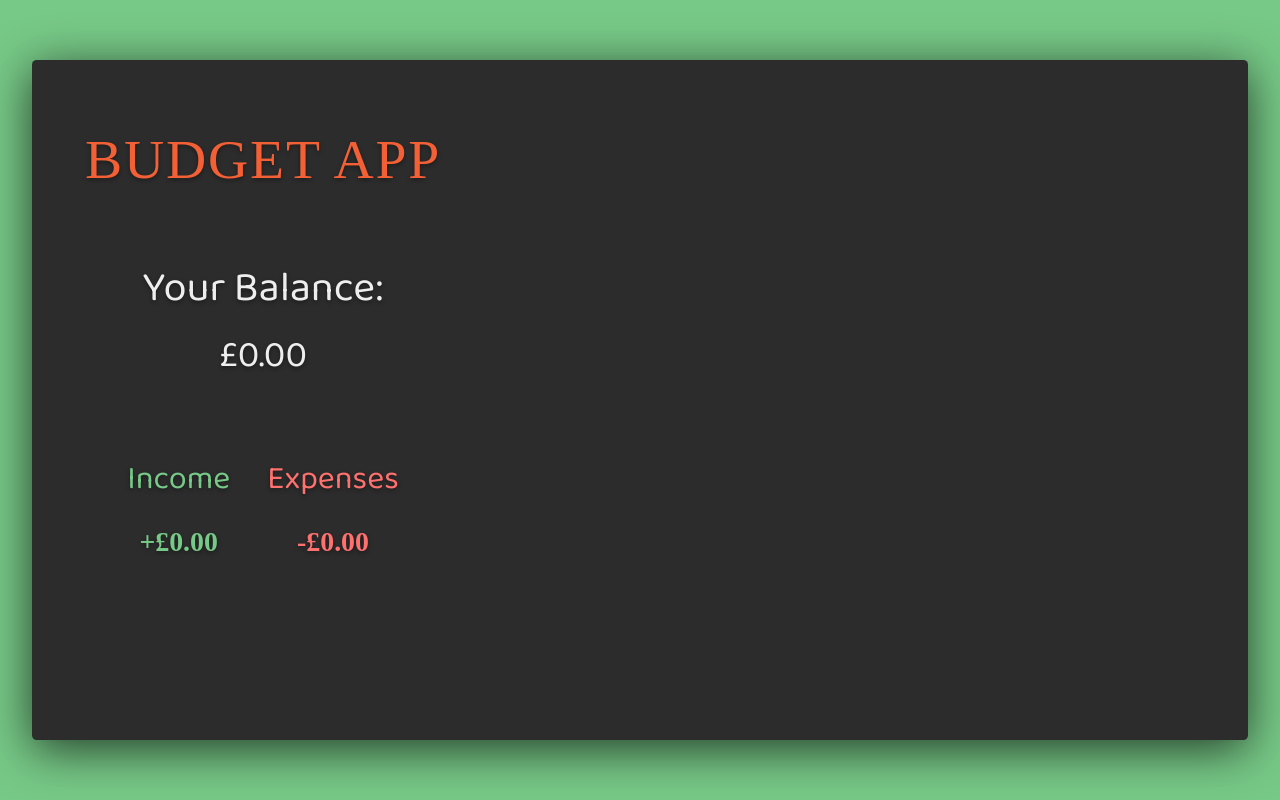
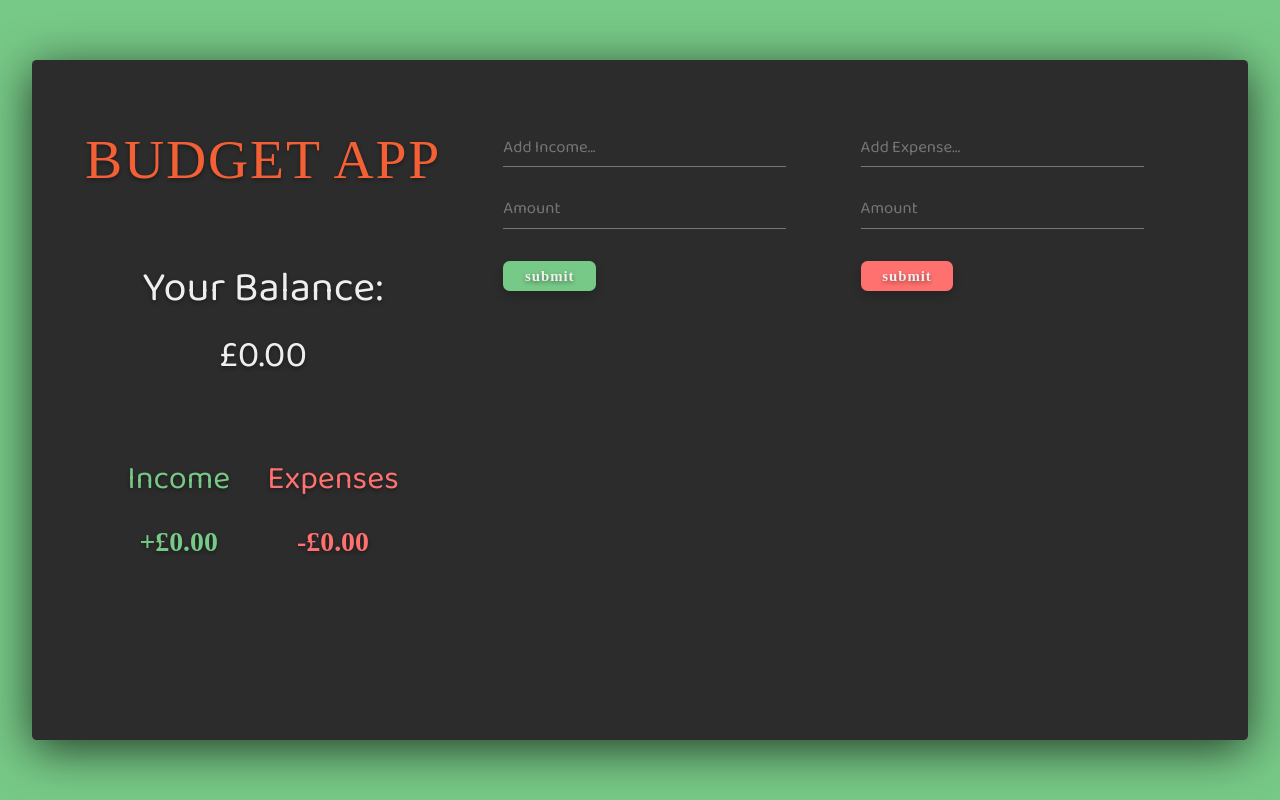
Before and after one commit to MelissaAstbury/Budget-Planner, a React (Create React App) app: page / in a window 1280 px wide. Built offline with nearby package versions, Linux system fonts and the light colour scheme; the HTML template or start-up script is replaced by a standard one; a web font is replaced by a local one.

Commit message:
created the transaction component and rendered this

```diff
--- a/src/App.js
+++ b/src/App.js
@@ -3,6 +3,7 @@
 
 import Header from "./components/Header/Header";
 import Balance from "./components/Balance/Balance";
+import AddTransaction from "./components/AddTransaction/AddTransaction";
 
 const App = () => {
   return (
@@ -10,6 +11,7 @@
       <div className="app-wrapper">
         <Header />
         <Balance />
+        <AddTransaction />
       </div>
     </div>
   );
--- /dev/null
+++ b/src/components/AddTransaction/AddTransaction.js
@@ -0,0 +1,24 @@
+import React from "react";
+
+const AddTransaction = () => {
+  return (
+    <div className="form-wrapper">
+      <form>
+        <div className="input-group income">
+          <input type="text" placeholder="Add Income..." autoComplete="off" />
+          <input type="number" placeholder="Amount" autoComplete="off" />
+          <input type="submit" value="submit" />
+        </div>
+      </form>
+      <form>
+        <div className="input-group expense">
+          <input type="text" placeholder="Add Expense..." autoComplete="off" />
+          <input type="number" placeholder="Amount" autoComplete="off" />
+          <input type="submit" value="submit" />
+        </div>
+      </form>
+    </div>
+  );
+};
+
+export default AddTransaction;
```
